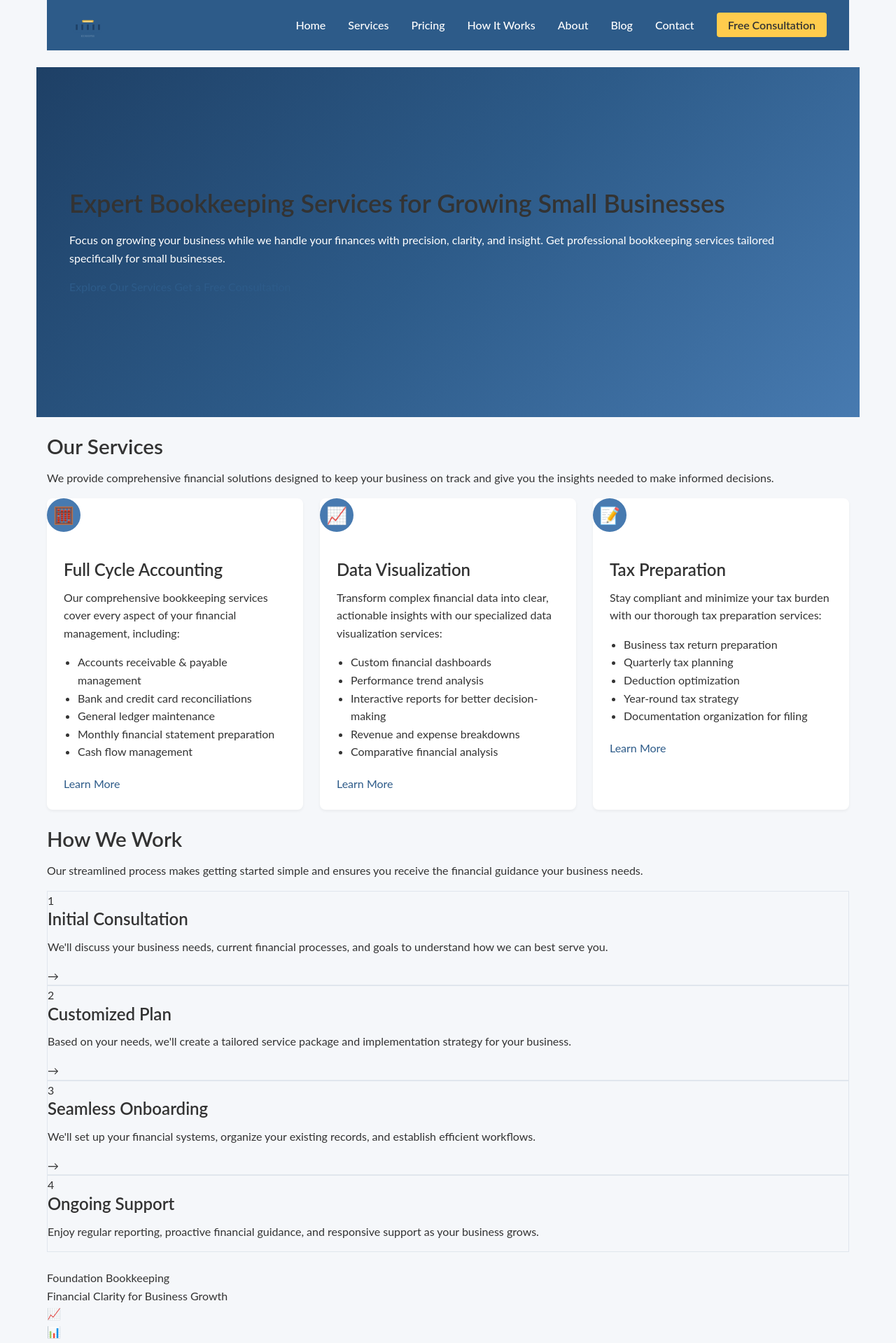
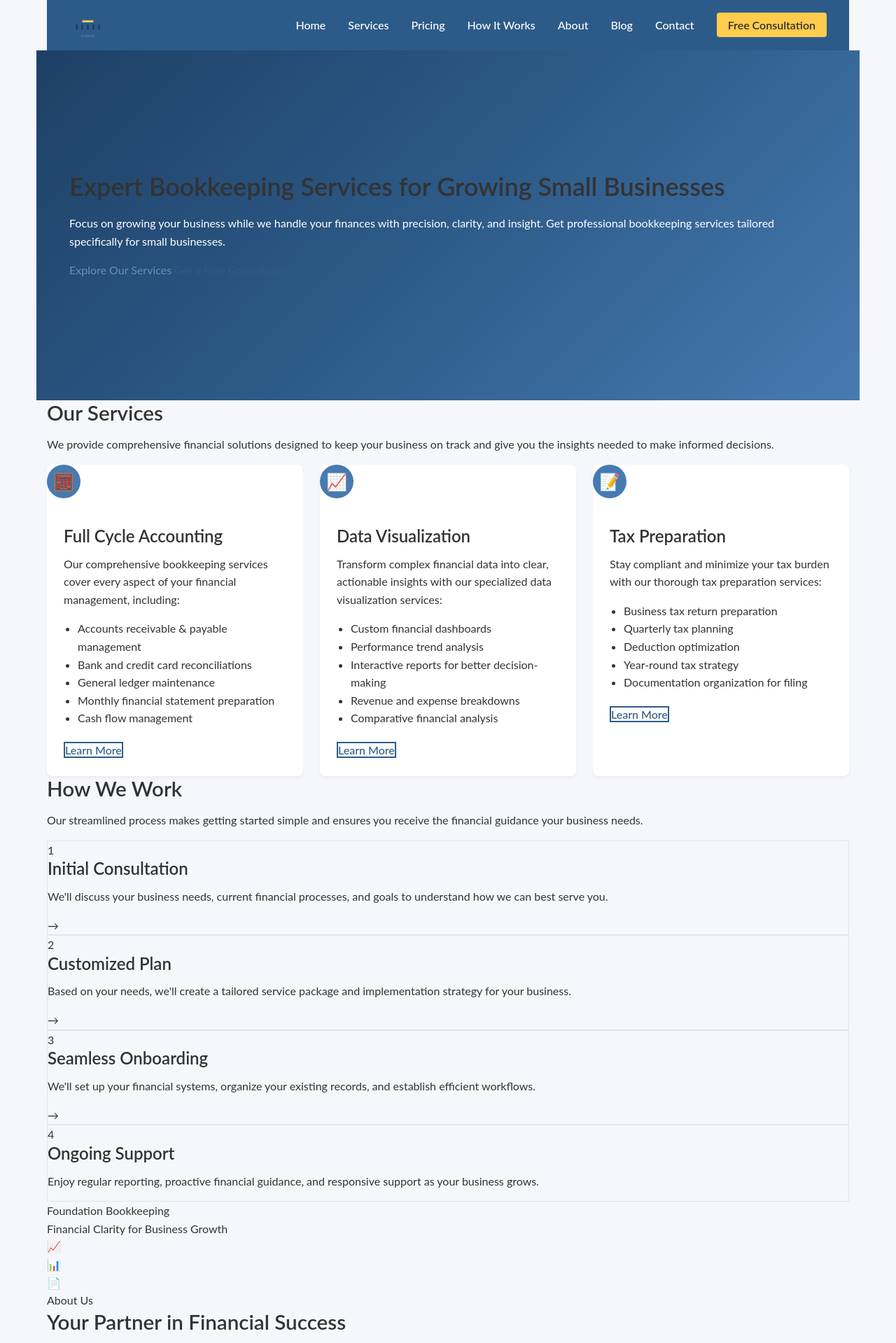
Before and after one commit to jcampbell9724/jcampbell-bookkeeping, a Jekyll site: the page built from index.html, in a window 1280 px wide. Shown: the top 1919 px of the page at 70% size. Built offline with Jekyll 4.4.1, drawn with Linux system fonts in a browser that asks for light colours.

Commit message:
button styles

```diff
--- a/css/styles.css
+++ b/css/styles.css
@@ -66,10 +66,6 @@
     padding-left: 15px;
     margin-right: auto;
     margin-left: auto;
-    }
-
-    section {
-    margin: 1.5rem 0;
     }
 
     /* Navbar Styles */
@@ -368,3 +364,39 @@
 .card-grid > * {
     height: 100%;
 }
+
+/* Outlined Buttons CSS */
+.btn-outline {
+    background-color: transparent;
+    border: 2px solid;
+    font-weight: 500;
+}
+
+.btn-outline-primary {
+    color: var(--primary);
+    border-color: var(--primary);
+}
+
+.btn-outline-primary:hover {
+    background-color: var(--primary);
+    color: white;
+}
+
+.btn-outline-secondary {
+    color: var(--secondary);
+    border-color: var(--secondary);
+}
+
+.btn-outline-secondary:hover {
+    background-color: var(--secondary);
+    color: white;
+}
+
+.btn-outline-accent {
+    color: var(--text);
+    border-color: var(--accent);
+}
+
+.btn-outline-accent:hover {
+    background-color: var(--accent);
+}
--- a/index.html
+++ b/index.html
@@ -12,8 +12,8 @@
             <h1>Expert Bookkeeping Services for Growing Small Businesses</h1>
             <p>Focus on growing your business while we handle your finances with precision, clarity, and insight. Get professional bookkeeping services tailored specifically for small businesses.</p>
             <div class="hero-buttons">
-                <a href="#services" class="btn">Explore Our Services</a>
-                <a href="#contact" class="btn btn-outline">Get a Free Consultation</a>
+                <a href="#services" class="btn-outline-secondary">Explore Our Services</a>
+                <a href="#contact" class="btn-outline-primary">Get a Free Consultation</a>
             </div>
         </div>
     </div>
```
